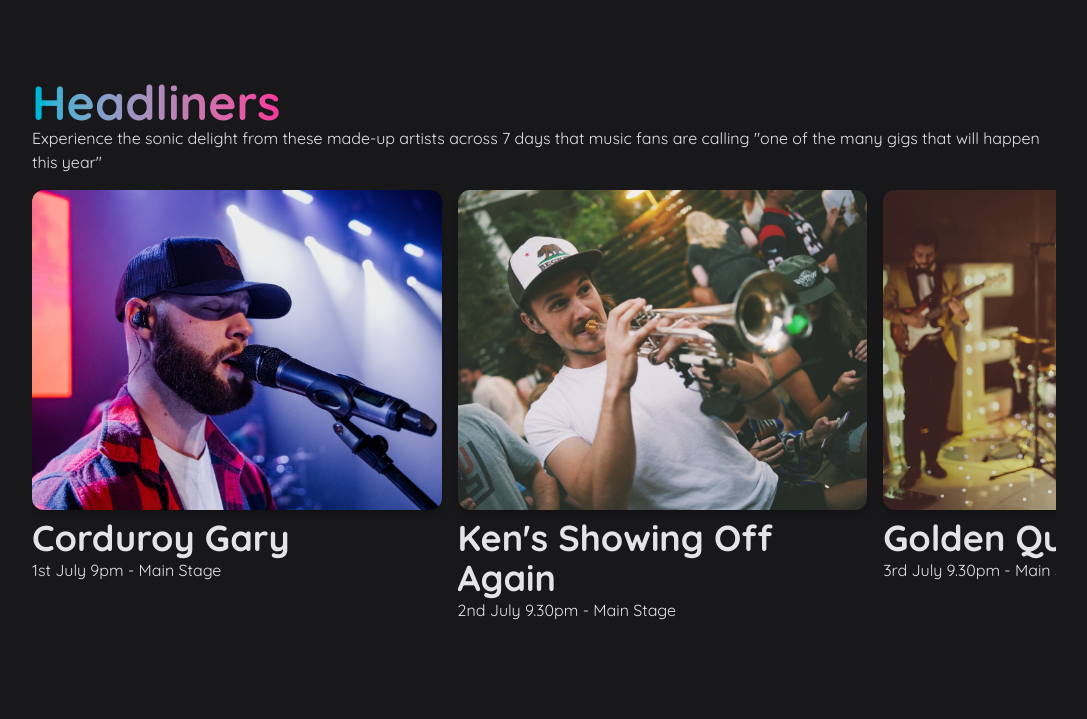
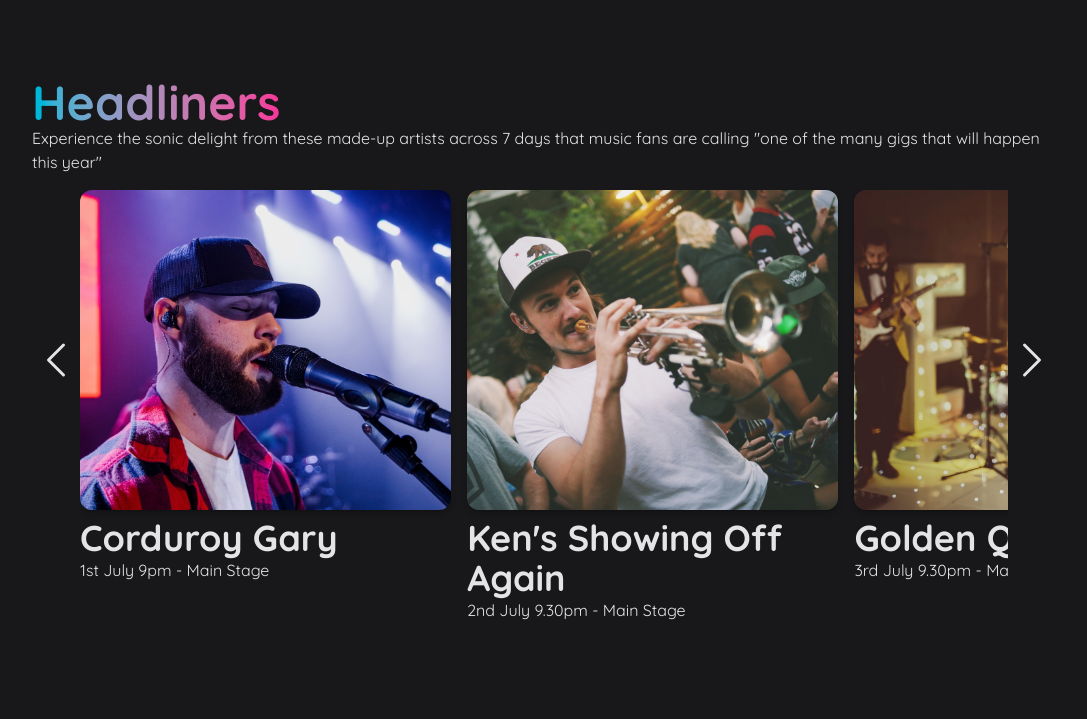
Before and after one commit to arkadiusz22/tailwindcss-course, a website: page public/index.html in a window 1280 px wide. Shown: the part 678-1397 px from the top of the page, without its empty margins (96-1183 px from the left). Drawn offline with nearby package versions, Linux system fonts and the light colour scheme; files that its build step writes are made by us from their sources.

Commit message:
bring back chevron icons

```diff
--- a/public/index.html
+++ b/public/index.html
@@ -351,7 +351,7 @@
           <div class="flex">
             <button
               id="previous"
-              class="relative -top-8 hidden cursor-pointer items-center justify-center p-2 text-5xl"
+              class="relative -top-12 w-12 cursor-pointer"
               aria-label="Previous"
               type="button"
             >
@@ -361,7 +361,7 @@
                 viewBox="0 0 24 24"
                 stroke-width="1.5"
                 stroke="currentColor"
-                class="size-6"
+                class="size-full"
               >
                 <path
                   stroke-linecap="round"
@@ -449,7 +449,7 @@
 
             <button
               id="next"
-              class="relative -top-8 hidden cursor-pointer items-center justify-center p-2 text-5xl"
+              class="relative -top-12 w-12 cursor-pointer"
               aria-label="Next"
               type="button"
             >
@@ -459,7 +459,7 @@
                 viewBox="0 0 24 24"
                 stroke-width="1.5"
                 stroke="currentColor"
-                class="size-6"
+                class="size-full"
               >
                 <path
                   stroke-linecap="round"
```
Also changed, not shown: README.md.
